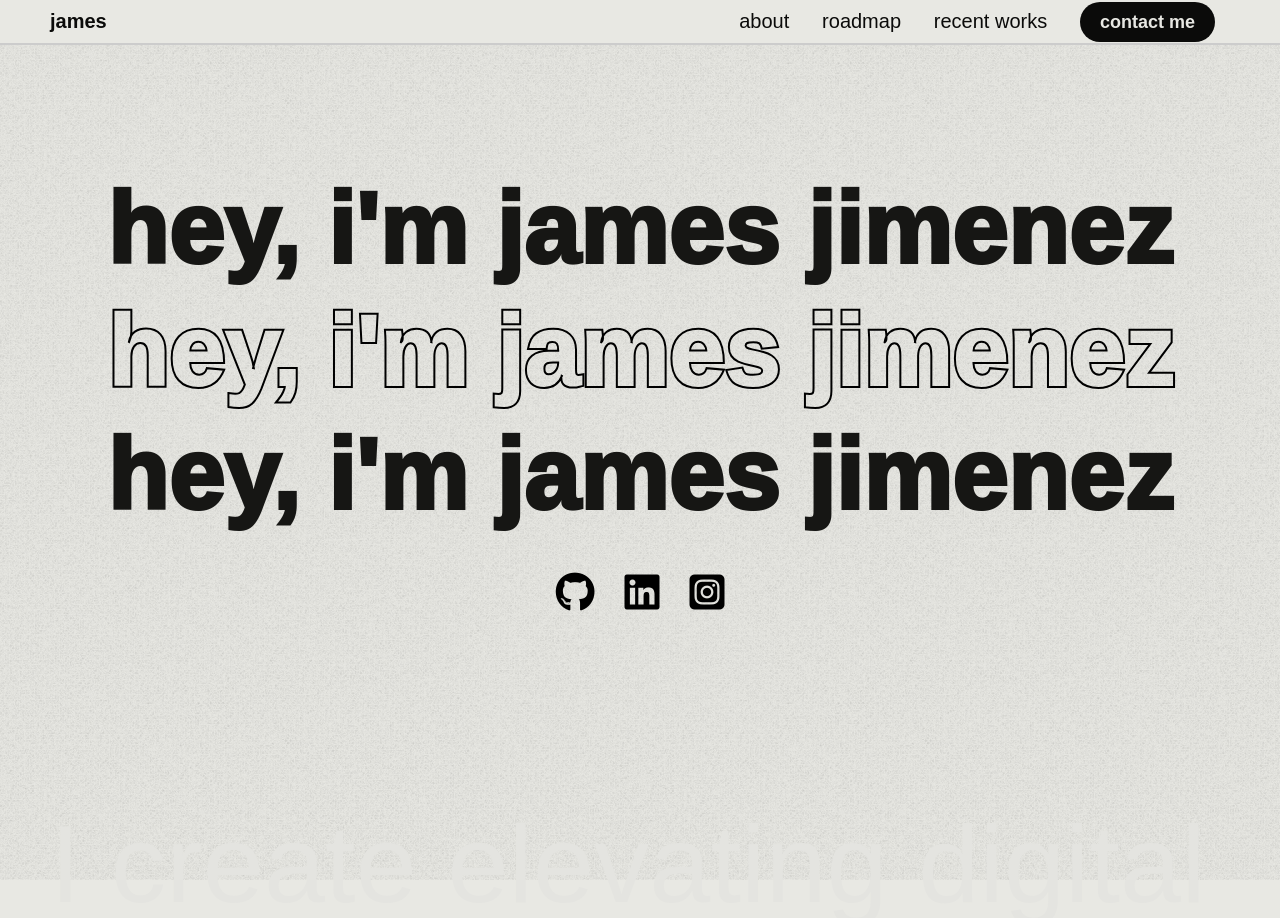
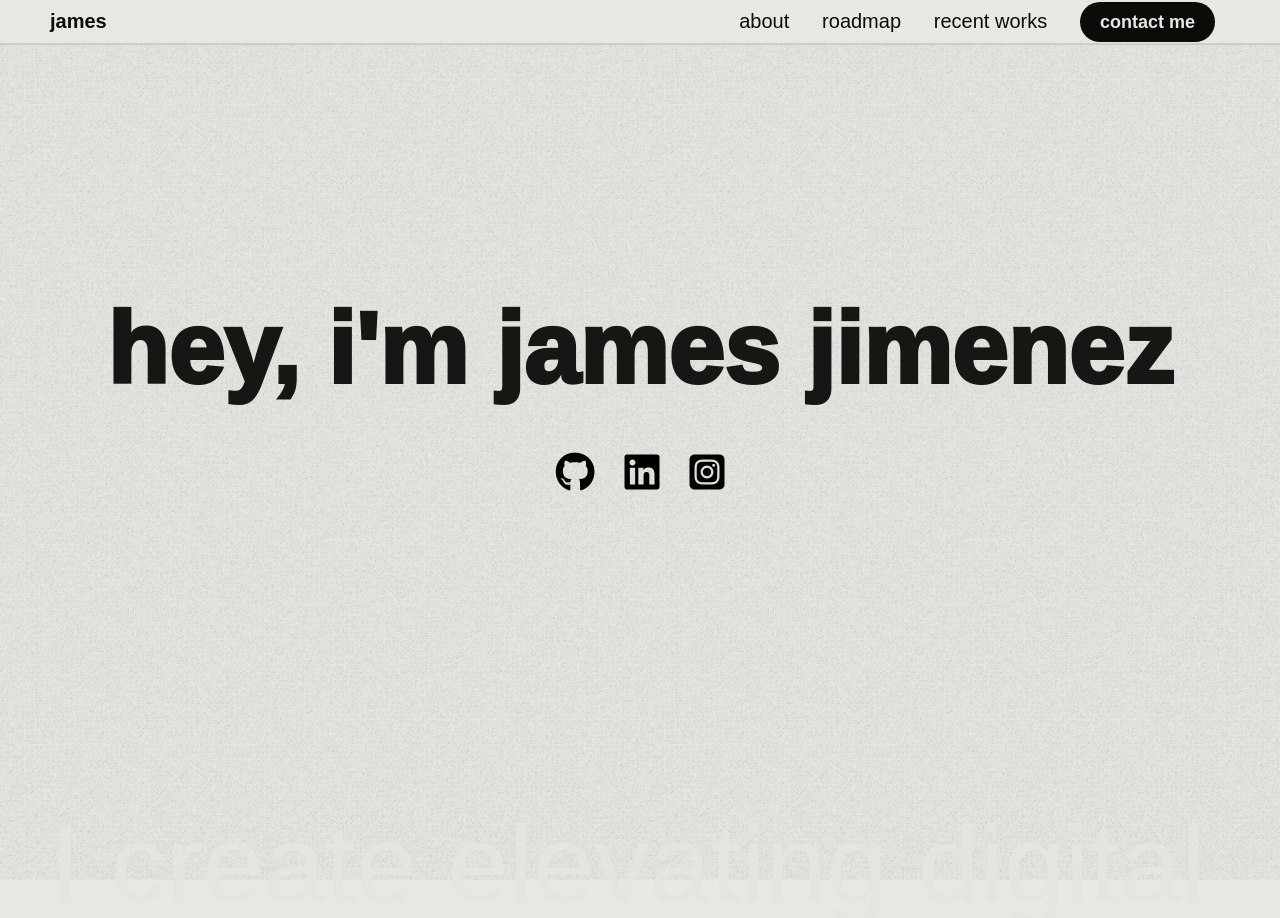
Before and after one commit to jamesjimenezzz/zzz, a plain HTML site: page jj.html in a window 1280 px wide. Shown: the top 918 px of the page. Drawn offline with nearby package versions, Linux system fonts and the light colour scheme; a web font is replaced by a local one.

Commit message:
Update jj.html

```diff
--- a/jj.html
+++ b/jj.html
@@ -67,8 +67,6 @@
       <section id="frontpage" class="front-page" data-color="#e8e8e3 #0b0b0a">
         <div class="text-effect">
           <p class="text-layer1">HEY, I'M JAMES JIMENEZ</p>
-          <p class="text-layer2">HEY, I'M JAMES JIMENEZ</p>
-          <p class="text-layer3">HEY, I'M JAMES JIMENEZ</p>
         </div>
         <nav>
           <a href="https://github.com/jamesjimenezzz" target="_blank"
```
